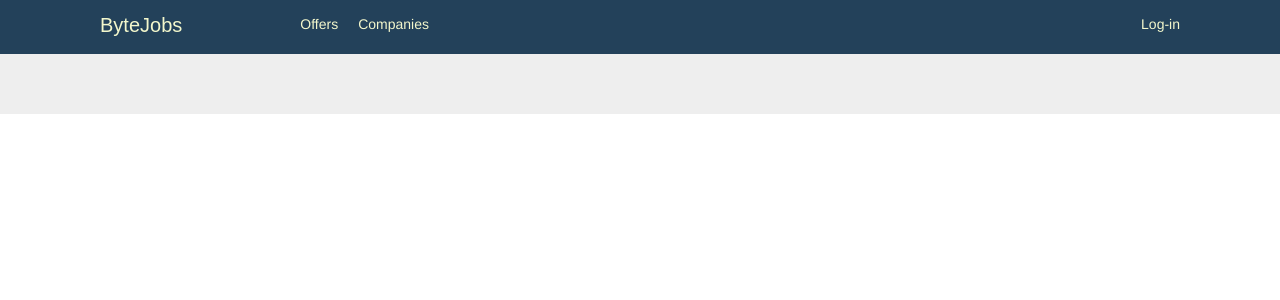
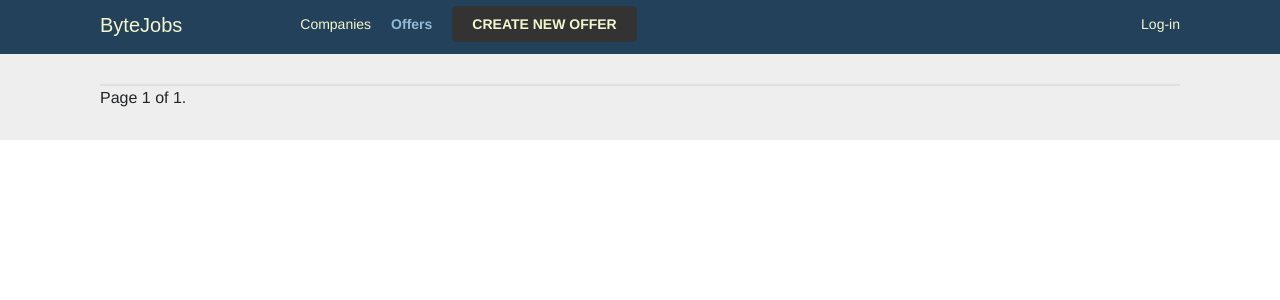
Before and after one commit to Maestr06/eng-project, a Django app: page /account/offer/list/ in a window 1280 px wide. Shown: the top 300 px of the page. Run offline with Django 4.2, Linux system fonts and the light colour scheme; parts of the project's set-up code (start-up, migrations or seed data) failed here and were passed over; some web fonts are replaced.

Commit message:
added pagination and new offer button

```diff
--- a/main/account/static/css/base.css
+++ b/main/account/static/css/base.css
@@ -11,7 +11,7 @@ p {
 }
 
 a {
-    color:#163548;
+    color:#000000;
     text-decoration:none;
 }
 
@@ -276,3 +276,12 @@ img.user-detail {
     font-style:italic;
     color:#ccc;
 }
+
+a.button {
+    background-color: #333;
+    border-radius: 5px;
+}
+
+/* .card, .list-group-item {
+    border-radius: 8px!important;
+} */
--- a/main/account/templates/account/offer_add.html
+++ b/main/account/templates/account/offer_add.html
@@ -3,9 +3,9 @@
 {% load crispy_forms_tags %}
 {% block title %}Add new job offer{% endblock %}
 {% block content %}
-<form action="{% url 'addoffer' %}" method="post">
+<form action="{% url 'offer_add' %}" method="post">
     {{ form|crispy }}
     {% csrf_token %}
-    <p><input type="submit" value="Create New Offer"></p>
+    <p><input type="submit" value="Create Offer"></p>
 </form>
 {% endblock %}
--- a/main/account/templates/account/offer_detail.html
+++ b/main/account/templates/account/offer_detail.html
@@ -13,8 +13,8 @@
         <strong><li>{{ skill }}</li></strong>
     {% endfor %}
     </ul>
-    <h4>Skills:</h4>
-    <textarea>{{ object.offer_description }}</textarea>
+    <h4>Description:</h4>
+    <textarea style="background-color: white;">{{ object.offer_description }}</textarea>
     <h4>Compensation:</h4>
     <strong><p>{{ object.offer_compensation }}</p></strong>
     <h4>Minimum compensation:</h4>
--- a/main/account/templates/account/offer_list.html
+++ b/main/account/templates/account/offer_list.html
@@ -1,9 +1,26 @@
 {% extends 'base.html' %}
 {% block title %}Job offers{% endblock %}
 {% block content %}
-<div>
+<div class="card">
     {% for object in object_list %}
-    <div>{{ object.offer_title }}</div>
+    <a class="test" href="{% url 'offer_detail' object.pk %}"><div class="list-group-item">{{ object.offer_title }}</div></a>
     {% endfor %}
 </div>
+<div class="pagination">
+    <span class="step-links">
+        {% if page_obj.has_previous %}
+            <a href="?page=1">&laquo; first</a>
+            <a href="?page={{ page_obj.previous_page_number }}">previous</a>
+        {% endif %}
+
+        <span class="current">
+            Page {{ page_obj.number }} of {{ page_obj.paginator.num_pages }}.
+        </span>
+
+        {% if page_obj.has_next %}
+            <a href="?page={{ page_obj.next_page_number }}">next</a>
+            <a href="?page={{ page_obj.paginator.num_pages }}">last &raquo;</a>
+        {% endif %}
+    </span>
+</div>
 {% endblock %}
--- a/main/account/templates/base.html
+++ b/main/account/templates/base.html
@@ -20,11 +20,14 @@
           <a href="{% url 'dashboard' %}">My dashboard</a>
         </li>
     {% endif %}
+        <li {% if section == "companies" %} class="selected"{% endif %}>
+          <a href="% url 'companies' %}">Companies</a>
+        </li>
         <li {% if section == "offers" %} class="selected"{% endif %}>
           <a href="{% url 'offer_list' %}">Offers</a>
         </li>
-        <li {% if section == "companies" %} class="selected"{% endif %}>
-          <a href="% url 'companies' %}">Companies</a>
+        <li {% if section == "new_offer" %} class="selected"{% endif %}>
+          <a class="button" href="{% url 'offer_add' %}">CREATE NEW OFFER</a>
         </li>
       </ul>
 
--- a/main/account/views.py
+++ b/main/account/views.py
@@ -1,5 +1,5 @@
 from django.http import HttpResponse, Http404
-from django.shortcuts import render
+from django.shortcuts import render, redirect
 from django.contrib.auth import authenticate, login
 from django.contrib.auth.decorators import login_required
 from django.views import View
@@ -47,7 +47,7 @@ class OfferAddView(View):
         if offer_form.is_valid():
             new_offer = offer_form.save(commit=False)
             new_offer.save()
-            return render(request, 'account/dashboard.html', {'new_offer': new_offer})
+            return redirect('offer_detail', pk=new_offer.pk)
 
 class OfferDetailView(DetailView):
 
@@ -57,3 +57,9 @@ class OfferDetailView(DetailView):
 class OfferListView(ListView):
 
     model = Offer
+    paginate_by = 4
+
+    def get_context_data(self, **kwargs: any) -> dict[str, any]:
+        context = super().get_context_data(**kwargs)
+        context['section'] = 'offers'
+        return context
```
